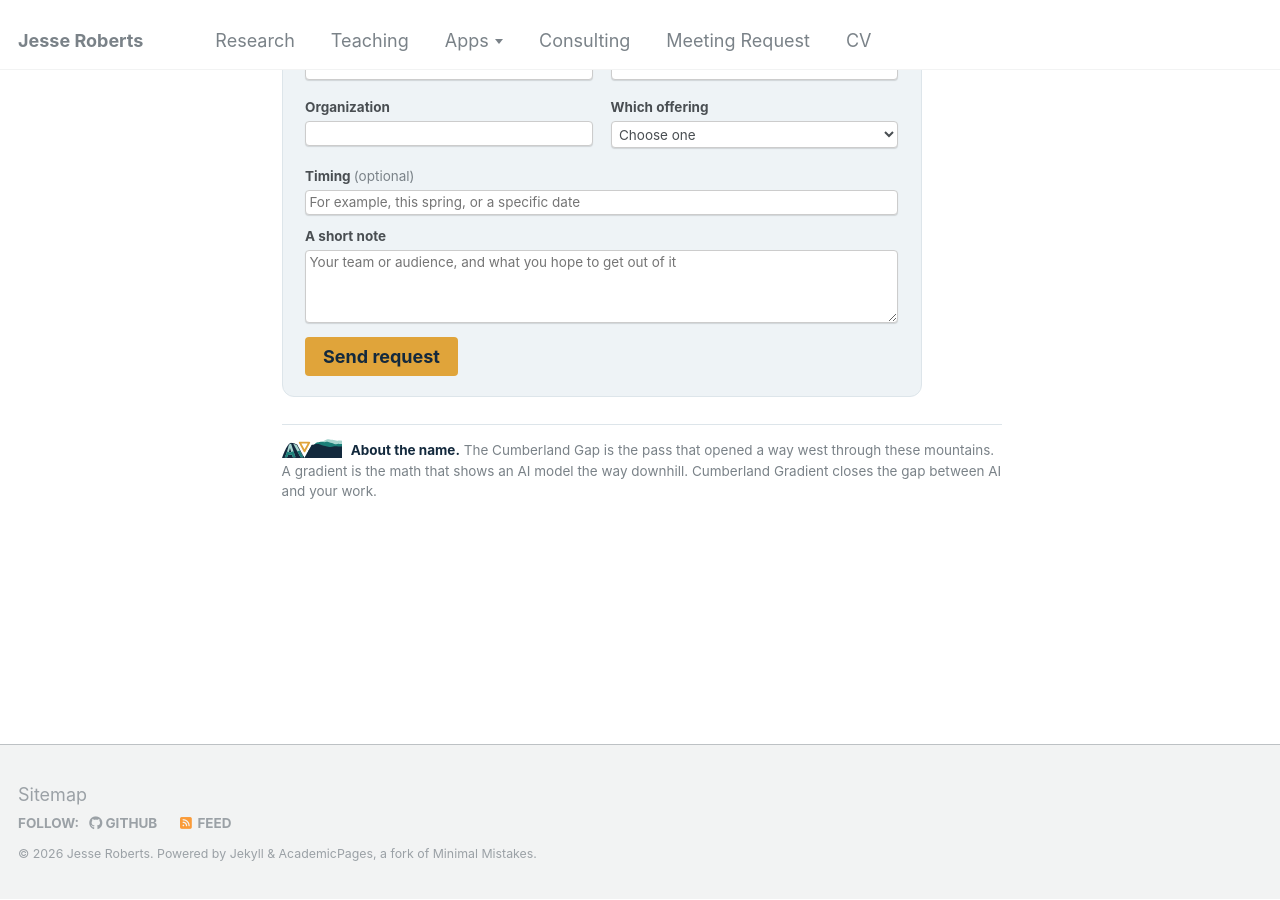
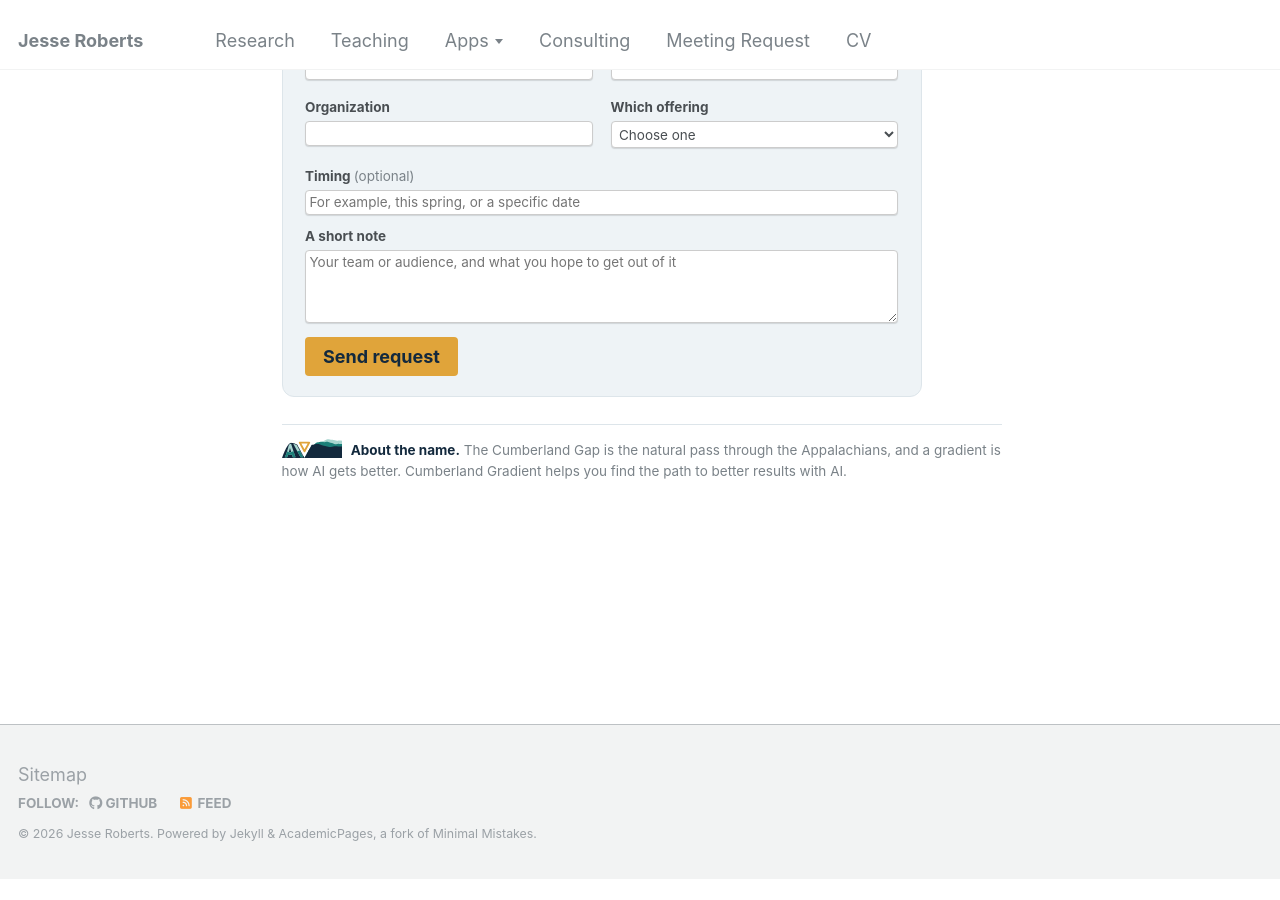
Before and after one commit to JesseTNRoberts/New-site-test, a Jekyll site: the page built from _pages/services.html, in a window 1280 px wide and 900 px high, scrolled down 2612 px. Built offline with Jekyll 4.4.1, drawn with Linux system fonts in a browser that asks for light colours; after the commit the page ends 3491 px from its top, so only the background shows below that.

Commit message:
Cumberland Gradient: motto now Find the gap
New lockup, share image, tagline and About the name text.

Co-Authored-By: Claude Opus 5.5 <noreply@anthropic.com>
Claude-Session: https://claude.ai/code/session_01BWpusBycuS7rDY9WRWLMsn

```diff
--- a/_data/services.yml
+++ b/_data/services.yml
@@ -1,5 +1,6 @@
 # Consulting page (_pages/services.html, /ai-consulting/, "Consulting" in the menu).
-# The page belongs to Cumberland Gradient, Jesse's AI consulting practice (named 2026-11-08,
+# The page belongs to Cumberland Gradient, Jesse's AI consulting practice (named 2026-11-08, motto
+# "Find the gap" since 2026-11-09, was "Closing the gap",
 # cumberlandgradient.com redirects here). The voice stays "I", the firm is Jesse.
 # Site writing rules apply to every string here. No em dashes, colons or semicolons
 # (official talk titles keep their own punctuation).
@@ -18,8 +19,8 @@
 
 brand:
   name: "Cumberland Gradient"
-  motto: "Closing the gap"
-  tagline: "AI consulting that closes the gap."
+  motto: "Find the gap"
+  tagline: "AI consulting that helps you find the gap."
   domain: "cumberlandgradient.com"
   lockup: /assets/cumberland-gradient/lockup.svg
   logo_square: /assets/cumberland-gradient/logo-square.png
@@ -175,9 +176,9 @@ faq:
   - q: "Do you give university talks or guest lectures?"
     a: "Yes, as part of my faculty work. Reach me through the <a href=\"/meeting/\">Meeting Request</a> page."
 
-# One line at the bottom of the page. The Cumberland Gap is the pass through the mountains
-# that opened the way west.
-name_story: "The Cumberland Gap is the pass that opened a way west through these mountains. A gradient is the math that shows an AI model the way downhill. Cumberland Gradient closes the gap between AI and your work."
+# One line at the bottom of the page. Jesse's wording (2026-11-09). The gap is the way through,
+# never a flaw in the client, so don't say they "have gaps".
+name_story: "The Cumberland Gap is the natural pass through the Appalachians, and a gradient is how AI gets better. Cumberland Gradient helps you find the path to better results with AI."
 
 # Testimonials. Add entries (quote, name, role) when Jesse has them. The section hides while empty.
 testimonials: []
--- a/_pages/services.html
+++ b/_pages/services.html
@@ -13,7 +13,7 @@ author_profile: false
 seo_title: "Cumberland Gradient | AI Consulting, Workshops and Talks in Tennessee"
 description: "Cumberland Gradient is Jesse Roberts's AI consulting practice. AI audits, workshops and talks for Tennessee companies, and a free first consultation."
 og_image: /assets/cumberland-gradient/share.png
-og_image_alt: "Cumberland Gradient logo. AI consulting that closes the gap."
+og_image_alt: "Cumberland Gradient logo. AI consulting that helps you find the gap."
 # No photos for now (2026-11-08). Jesse found the AAAI photo unhelpful, tight or wide. For a
 # headshot later, set photo, photo_alt and (optional) photo_caption here. A wide image can go in
 # wide_photo in _data/services.yml.
```
Also changed, not shown: assets/cumberland-gradient/lockup-white.svg, assets/cumberland-gradient/lockup.svg, assets/cumberland-gradient/share.png.
